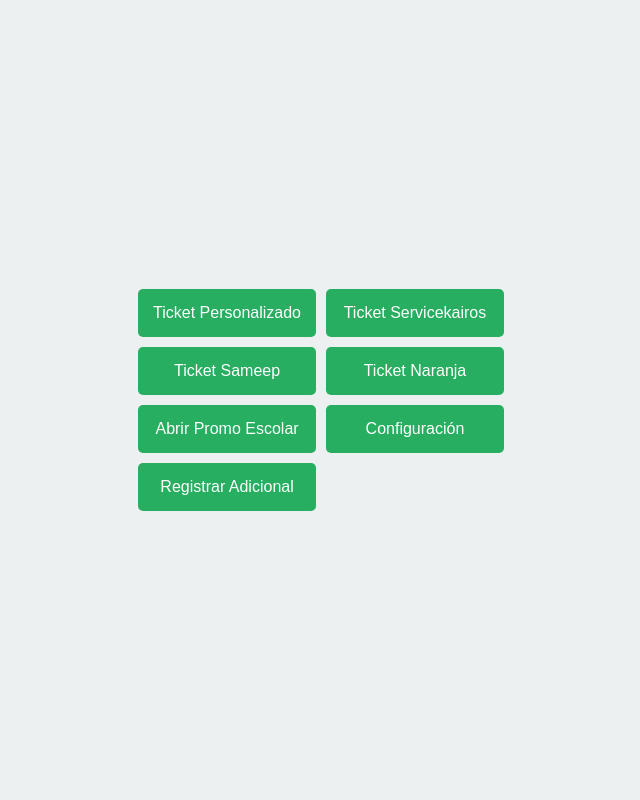
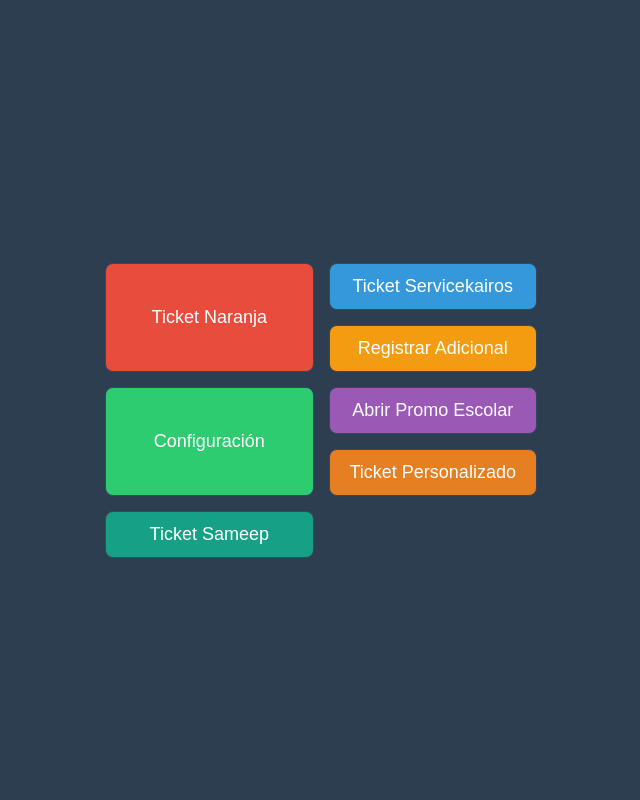
Before and after one commit to andylpz24/rapi-excel, a Python web app: template Desktop/excel/rapi/templates/index.html in a window 1280 px wide. Shown: the whole page, without its empty margins (319-959 px from the left). Run offline with Jinja, Linux system fonts and the light colour scheme; the template is opened without the code that fills it, so the values that code supplies are empty.

Commit message:
nuevo cambio

```diff
--- a/Desktop/excel/rapi/templates/index.html
+++ b/Desktop/excel/rapi/templates/index.html
@@ -11,42 +11,75 @@
             align-items: center;
             height: 100vh;
             margin: 0;
-            background-color: #ecf0f1;
+            background-color: #2c3e50; /* Cambiar a un tono oscuro */
+            font-family: 'Arial', sans-serif;
         }
 
         .button-container {
             display: grid;
+            grid-template-rows: repeat(4, 1fr);
             grid-template-columns: repeat(2, 1fr);
-            gap: 10px;
+            gap: 15px; /* Aumenté el espacio entre los botones */
             text-align: center;
+            margin-top: 20px; /* Añadí un margen superior */
+            color: #fff; /* Cambié el color de texto para que sea visible sobre el fondo oscuro */
         }
 
         button {
-            padding: 15px;
-            font-size: 16px;
-            background-color: #27ae60;
+            padding: 12px 20px; /* Ajusté el padding */
+            font-size: 18px; /* Aumenté el tamaño de la fuente */
             color: #fff;
-            border: none;
-            border-radius: 5px;
+            border: 1px solid #34495e; /* Cambié el color del borde */
+            border-radius: 8px; /* Aumenté el radio de borde */
             cursor: pointer;
             transition: background-color 0.3s ease;
         }
 
+        button:nth-child(1) {
+            background-color: #e74c3c; /* Cambié el color de fondo para el primer botón */
+            grid-row: 1 / span 2; /* Cambié la posición vertical */
+        }
+
+        button:nth-child(2) {
+            background-color: #2ecc71; /* Cambié el color de fondo para el segundo botón */
+            grid-row: 3 / span 2; /* Cambié la posición vertical */
+        }
+
+        button:nth-child(3) {
+            background-color: #3498db; /* Cambié el color de fondo para el tercer botón */
+        }
+
+        button:nth-child(4) {
+            background-color: #f39c12; /* Cambié el color de fondo para el cuarto botón */
+        }
+
+        button:nth-child(5) {
+            background-color: #9b59b6; /* Cambié el color de fondo para el quinto botón */
+        }
+
+        button:nth-child(6) {
+            background-color: #e67e22; /* Cambié el color de fondo para el sexto botón */
+        }
+
+        button:nth-child(7) {
+            background-color: #16a085; /* Cambié el color de fondo para el séptimo botón */
+        }
+
         button:hover {
-            background-color: #218c53;
+            background-color: #3498db; /* Cambié el color de fondo al pasar el ratón */
         }
     </style>
 </head>
 <body>
 
     <div class="button-container">
+        <button type="button">Ticket Naranja</button>
+        <button type="button">Configuración</button>
+        <button type="button">Ticket Servicekairos</button>
+        <button type="button">Registrar Adicional</button>
+        <button type="button">Abrir Promo Escolar</button>
         <button type="button">Ticket Personalizado</button>
-        <button type="button">Ticket Servicekairos</button>
         <button type="button">Ticket Sameep</button>
-        <button type="button">Ticket Naranja</button>
-        <button type="button">Abrir Promo Escolar</button>
-        <button type="button">Configuración</button>
-        <button type="button">Registrar Adicional</button>
     </div>
 
 </body>
```
